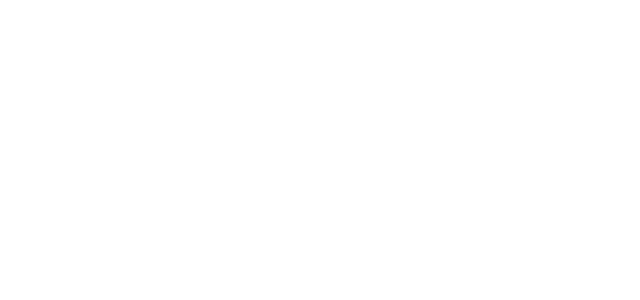
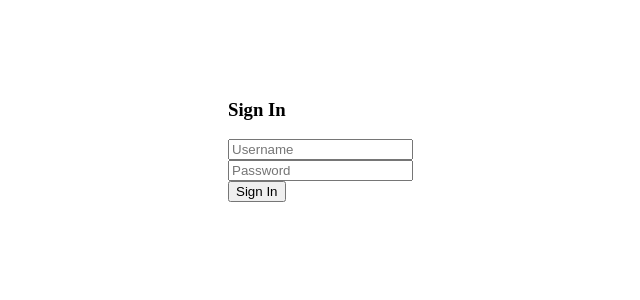
Before and after one commit to pelkeycj/coinwatch_web, a React (Create React App) app: page /signin in a window 1280 px wide. Shown: the top 300 px of the page, without its empty margins (162-802 px from the left). Built offline with nearby package versions, Linux system fonts and the light colour scheme.

Commit message:
add signin via api session

```diff
--- a/src/actions/session.js
+++ b/src/actions/session.js
@@ -7,6 +7,7 @@
 }
 
 export function signin(data, router) {
+  console.log('signing in . . .');
   return dispatch => api.post('/session', data)
     .then((resp) => {
       setCurrentUser(dispatch, resp);
@@ -24,10 +25,8 @@
 }
 
 export function signout(router) {
-  console.log('signing out ... ');
   return dispatch => api.delete('/session')
     .then(() => {
-      console.log("delete performed");
       localStorage.removeItem('token');
       dispatch({ type: 'SIGNOUT' });
       router.history.push('/');
--- a/src/components/SigninForm.js
+++ b/src/components/SigninForm.js
@@ -1,2 +1,79 @@
 //  @flow
 import React from 'react';
+import { Field, reduxForm } from 'redux-form';
+import { css, StyleSheet } from 'aphrodite';
+import Input from './Input';
+
+//  TODO improve this
+const styles = StyleSheet.create({
+  card: {
+    maxWidth: '500px',
+    padding: '3rem 4rem',
+    margin: '2rem auto',
+  },
+});
+
+type Props = {
+  onSubmit: () => void,
+  submitting: boolean,
+  handleSubmit: () => void,
+}
+
+class SigninForm extends React.Component {
+  constructor() {
+    super();
+    this.handleSubmit = this.handleSubmit.bind(this);
+  }
+
+  props: Props
+
+  handleSubmit(data) {
+    this.props.onSubmit(data);
+  }
+
+  render() {
+    const { handleSubmit, submitting } = this.props;
+    return (
+      <form className={css(styles.card)} onSubmit={handleSubmit(this.handleSubmit)} >
+        <h3>Sign In</h3>
+        <Field
+          name="username"
+          type="text"
+          component={Input}
+          placeholder="Username"
+          className="form-control"
+        />
+        <Field
+          name="password"
+          type="password"
+          component={Input}
+          placeholder="Password"
+          className="form-control"
+        />
+        <button
+          type="submit"
+          disabled={submitting}
+          className="btn btn-primary"
+        >
+          {submitting ? 'Submitting . . .' : 'Sign In'}
+        </button>
+      </form>
+    );
+  }
+}
+
+const validate = (values) => {
+  const errors = {};
+  if (!values.username) {
+    errors.username = 'Required';
+  }
+  if (!values.password) {
+    errors.password = 'Required';
+  }
+};
+
+
+export default reduxForm({
+  form: 'signin',
+  validate,
+})(SigninForm);
--- a/src/containers/App.js
+++ b/src/containers/App.js
@@ -2,6 +2,7 @@
 import { BrowserRouter, Route, Switch } from 'react-router-dom';
 import Home from './Home';
 import Register from './Register';
+import Signin from './Signin';
 
 class App extends Component {
   render() {
@@ -10,6 +11,7 @@
         <Switch>
           <Route exact path="/" component={Home} />
           <Route exact path="/register" component={Register} />
+          <Route exact path="/signin" component={Signin} />
         </Switch>
       </BrowserRouter>
     );
--- a/src/containers/Home.js
+++ b/src/containers/Home.js
@@ -8,6 +8,7 @@
 import { connect } from 'react-redux';
 import Register from './Register';
 import { signout } from '../actions/session';
+import Signin from './Signin';
 
 
 type Props = {
@@ -38,12 +39,19 @@
 
     return (
       <div>
-        <Link to="/register" component={Register}>Sign up</Link>
+        {!isAuthenticated &&
+          <div>
+            <Link to="/register" component={Register}>Sign Up</Link>
+            <br/>
+            <Link to="/signin" component={Signin}>Sign In</Link>
+          </div>
+        }
         {isAuthenticated &&
           <div>
             <span>{currentUser.username}</span>
             <button type="button" onClick={this.handleLogout}>Sign out</button>
-          </div>}
+          </div>
+        }
       </div>
     );
   }
--- a/src/reducers/session.js
+++ b/src/reducers/session.js
@@ -17,6 +17,12 @@
         isAuthenticated: false,
         currentUser: {},
       };
+    case 'SIGNIN':
+      return {
+        ...state,
+        isAuthenticated: true,
+        currentUser: action.resp.data,
+      };
     default:
       return state;
   }
```
Also changed, not shown: src/containers/Signin.js (renamed from src/containers/Login.js).
